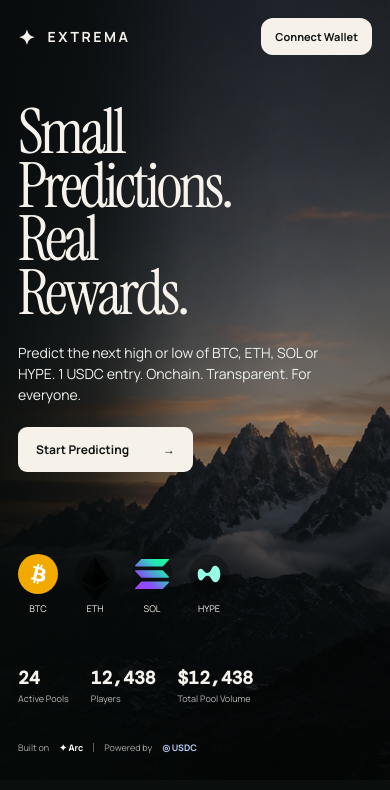
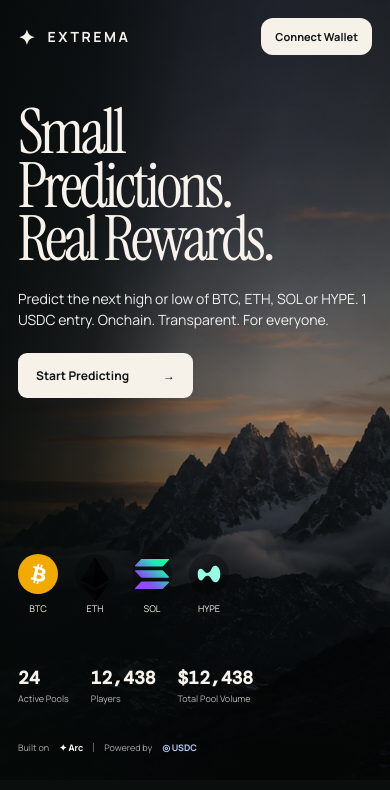
Before and after one commit to dharmanan/extrama-arc, a Next.js app: page / in a window 390 px wide. Shown: the top 790 px of the page. Built offline with nearby package versions, Linux system fonts and the light colour scheme.

Commit message:
fix: widen homepage editorial copy

```diff
--- a/app/home.module.css
+++ b/app/home.module.css
@@ -70,18 +70,19 @@
   z-index:4;
   left:clamp(34px,4.8vw,110px);
   top:clamp(142px,15vh,190px);
-  width:min(38vw,610px);
+  width:min(52vw,920px);
 }
 
 .copy h1{
   margin:0;
-  max-width:8.6ch;
+  max-width:none;
   font:400 clamp(74px,5.4vw,112px)/.86 "Instrument Serif",Georgia,serif;
   letter-spacing:-.052em;
 }
 
+.rewardLine{white-space:nowrap}
 .body{
-  max-width:38ch;
+  max-width:46ch;
   margin:clamp(22px,2vw,32px) 0 0;
   font-size:clamp(14px,.82vw,17px);
   line-height:1.52;
@@ -200,7 +201,7 @@
 .usdc{color:#b7d0ff!important}
 
 @media(max-width:1100px){
-  .copy{width:min(46vw,560px)}
+  .copy{width:min(56vw,680px)}
   .manifesto{right:42px}
   .rail{left:56%}
 }
```
